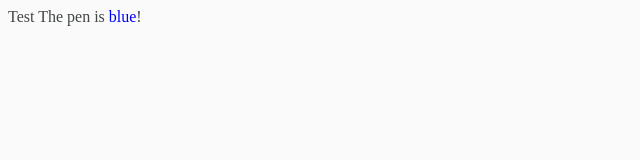
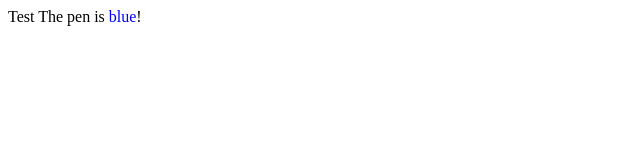
Before and after one commit to ralls/vue-test-library, a Vue app: page / in a window 1280 px wide. Shown: the top 160 px of the page, without its empty margins (0-640 px from the left). Built offline with nearby package versions, Linux system fonts and the light colour scheme.

Commit message:
restylings.

```diff
--- a/public/index.html
+++ b/public/index.html
@@ -6,12 +6,6 @@
     <meta name="viewport" content="width=device-width,initial-scale=1.0">
     <link rel="icon" href="<%= BASE_URL %>favicon.ico">
     <title>vue-2.6.2</title>
-    <style>
-      body {
-        background-color: #fafafa;
-        color: #434647;
-      }
-    </style>
   </head>
   <body>
     <noscript>
--- /dev/null
+++ b/src/styles/app.css
@@ -0,0 +1,4 @@
+body {
+    background-color: #fafafa;
+    color: #434647;
+}
```
